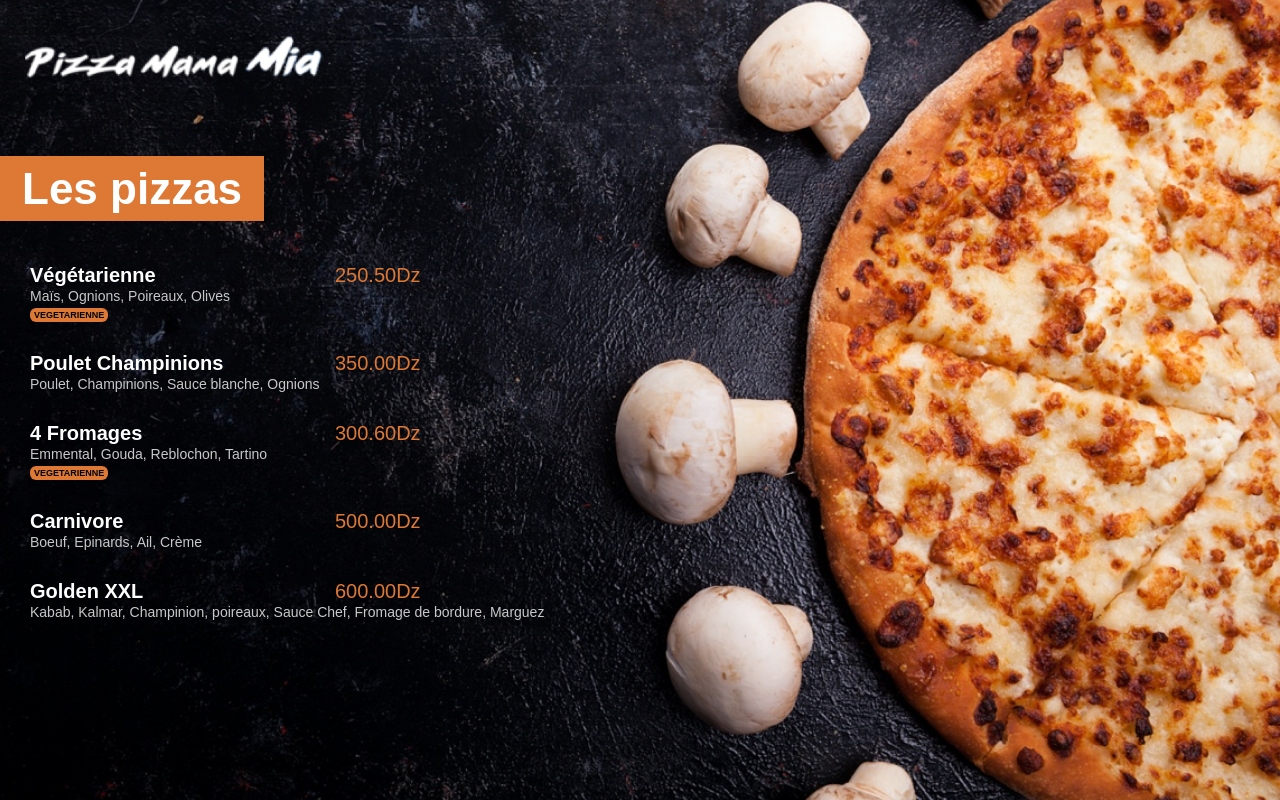
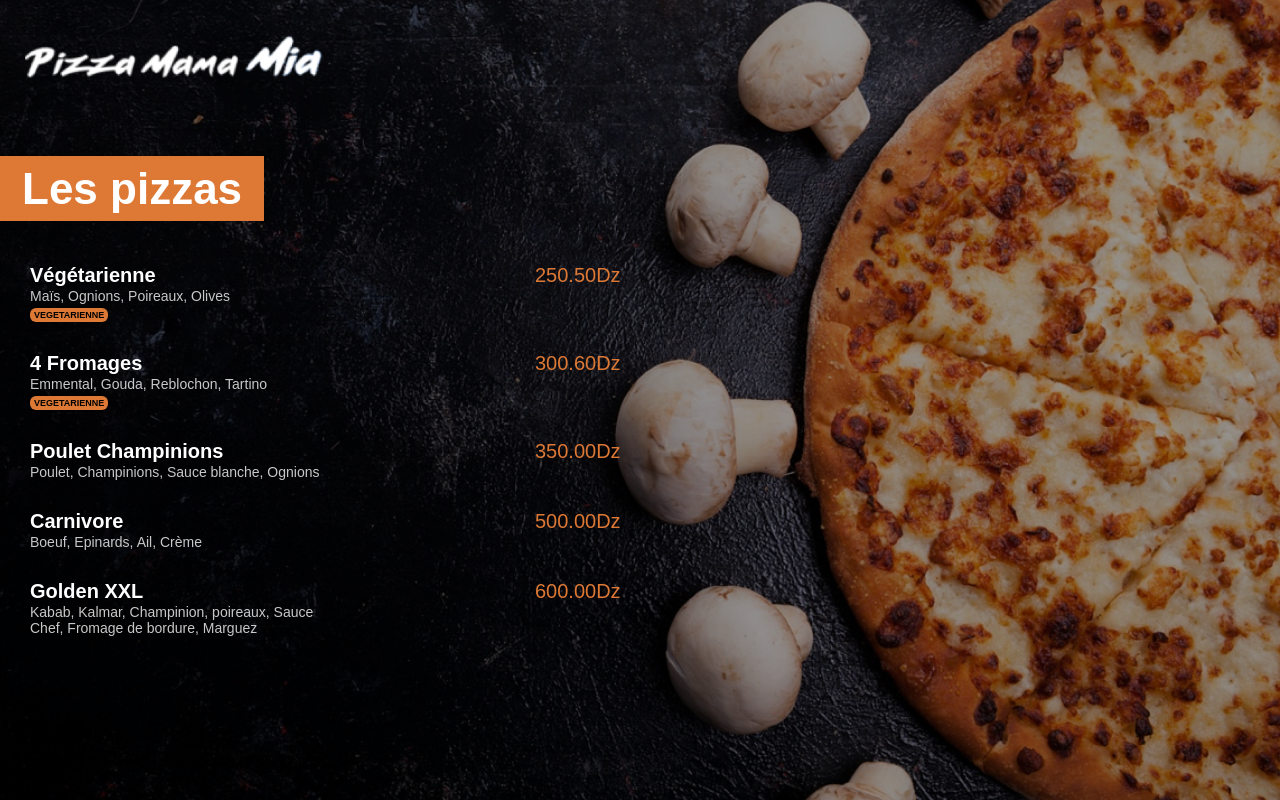
Before and after one commit to FrehDj/PizzaMamaDjangos, a Django app: page /menu/ in a window 1280 px wide. Run offline with Django 5.2, Linux system fonts and the light colour scheme; data comes from the database, SQL or seed files in the repository; both versions use the stored data as it was after the commit.

Commit message:
Update Style

```diff
--- a/pizzamama/menu/static/menu/style.css
+++ b/pizzamama/menu/static/menu/style.css
@@ -1,7 +1,7 @@
 
 
 body {
-    background: url("images/menu_background.jpg") no-repeat center center fixed;
+    background: linear-gradient(0deg, rgba(0,0,0,0.4),rgba(0,0,0,0.4)),url("images/menu_background.jpg") no-repeat center center fixed;
     -webkit-background-size: cover;
     -moz-background-size: cover;
     -o-background-size: cover;
@@ -43,7 +43,7 @@ h1 {
     font-weight: bold;
     font-size: 20px;
     display: inline-block;
-    width: 300px;
+    width: 500px;
 
 
 }
@@ -59,6 +59,8 @@ h1 {
 .menu_item_ing {
     font-size: 14px;
     color: #C8C8C8;
+    width: 300px;
+    display: inline-block;
 }
 .menu_item_vegi {
     display:inline-block;
--- a/pizzamama/menu/views.py
+++ b/pizzamama/menu/views.py
@@ -4,7 +4,7 @@ from .models import Pizza
 # Create your views here.
 #/ menu
 def index(request):
-    pizzas = Pizza.objects.all()
+    pizzas = Pizza.objects.all().order_by('prix')
     pizzas_names_prices = [pizza.nom +": "+str(pizza.prix) for pizza in pizzas]
     pizzas_names_str = " DZ, ".join(pizzas_names_prices)
     #return HttpResponse("Les Pizzas : " + pizzas_names_str +" DZ")
```
Also changed, not shown: pizzamama/db.sqlite3.
